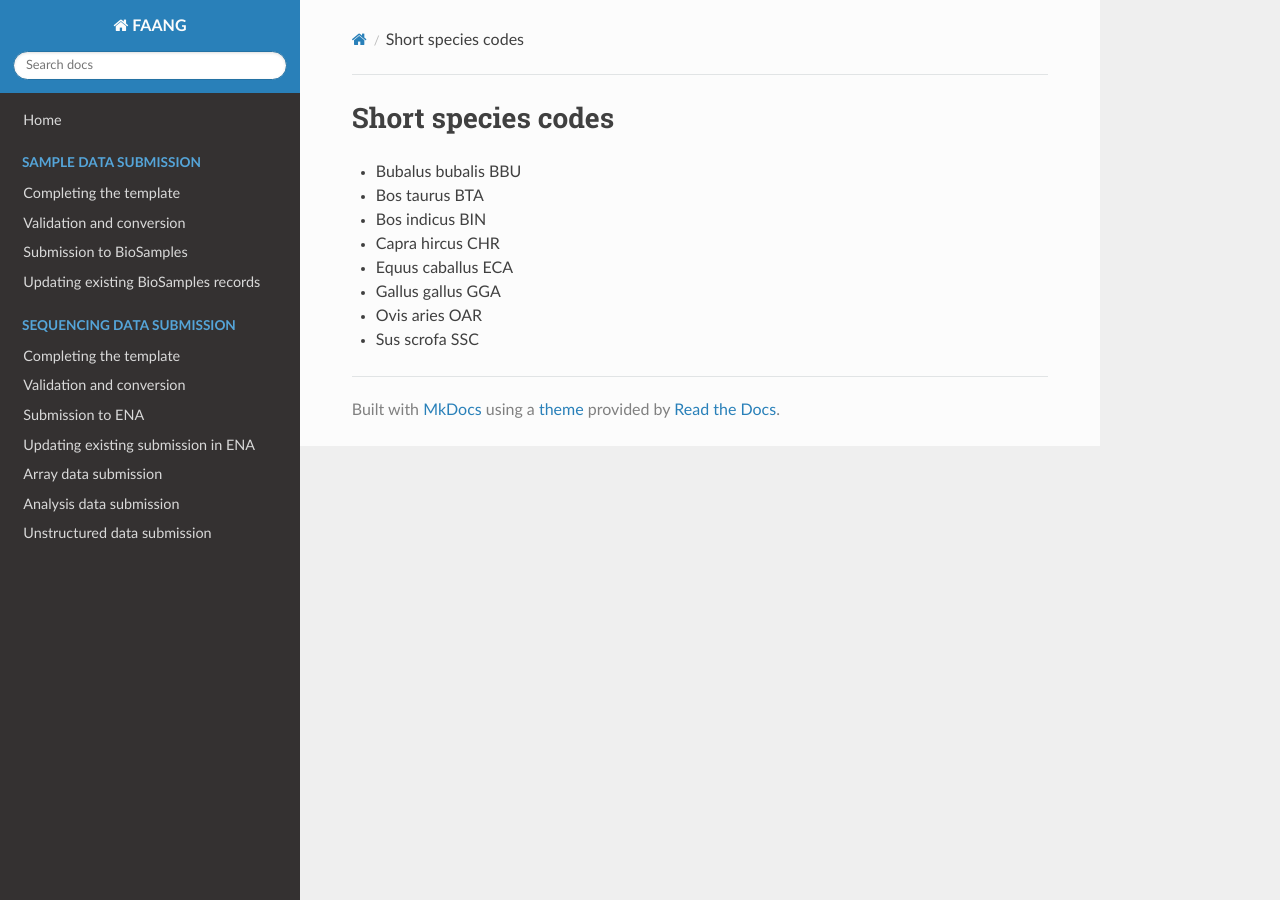
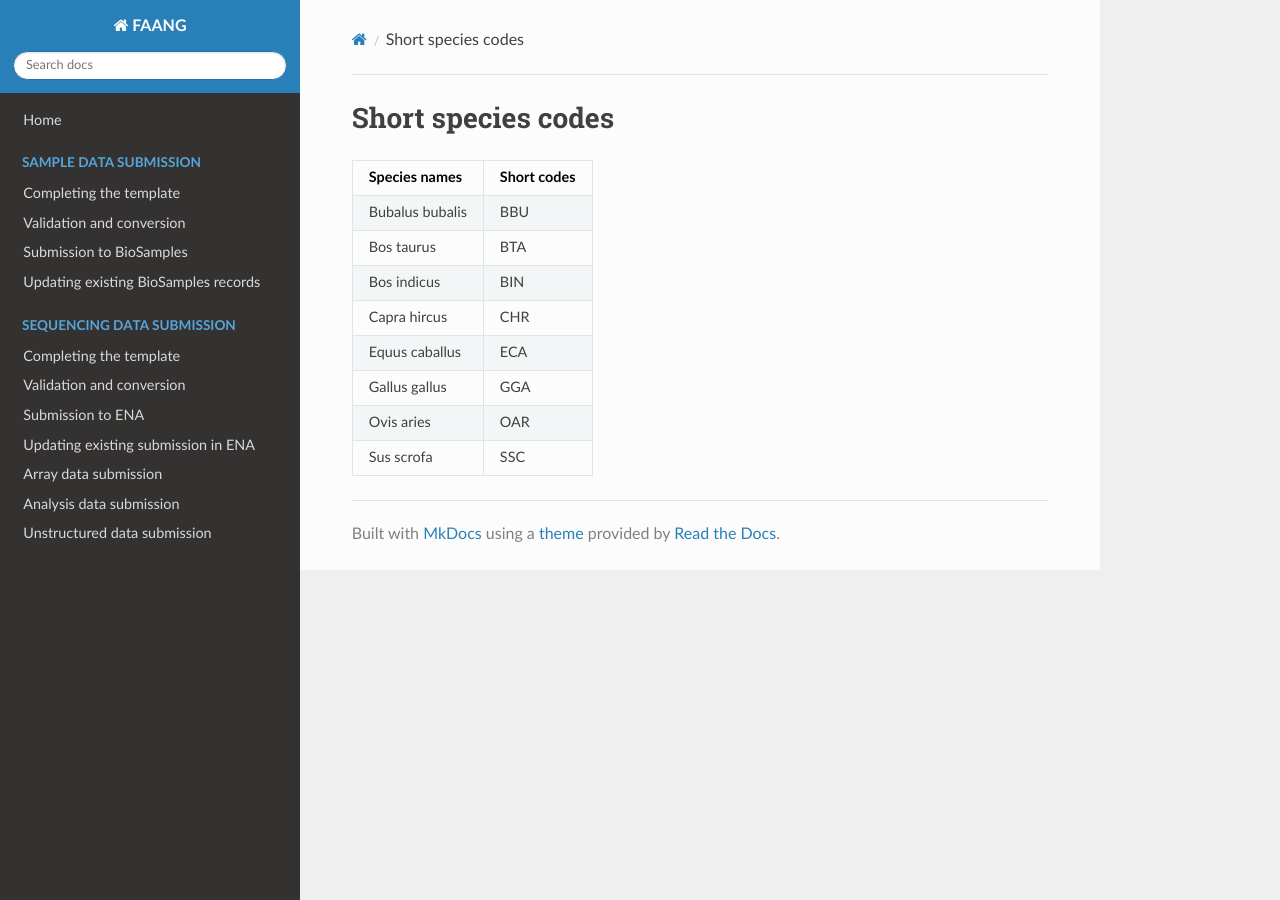
Before and after one commit to FAANG/dcc-documentation, an MkDocs documentation site: the page built from docs/short_species_codes.md, in a window 1280 px wide. Built offline with MkDocs 1.6.1, drawn with Linux system fonts in a browser that asks for light colours; nearby versions of some CDN libraries.

Commit message:
fixing bugs

```diff
--- a/docs/short_species_codes.md
+++ b/docs/short_species_codes.md
@@ -1,9 +1,11 @@
 # Short species codes
-* Bubalus bubalis BBU
-* Bos taurus BTA
-* Bos indicus BIN
-* Capra hircus CHR
-* Equus caballus ECA
-* Gallus gallus GGA
-* Ovis aries OAR
-* Sus scrofa SSC
+Species names | Short codes
+------------ | -------------
+Bubalus bubalis |  BBU
+Bos taurus | BTA
+Bos indicus | BIN
+Capra hircus | CHR
+Equus caballus | ECA
+Gallus gallus | GGA
+Ovis aries | OAR
+Sus scrofa | SSC
```
Also changed, not shown: docs/biosamples_template.md (+1 -1 lines).
